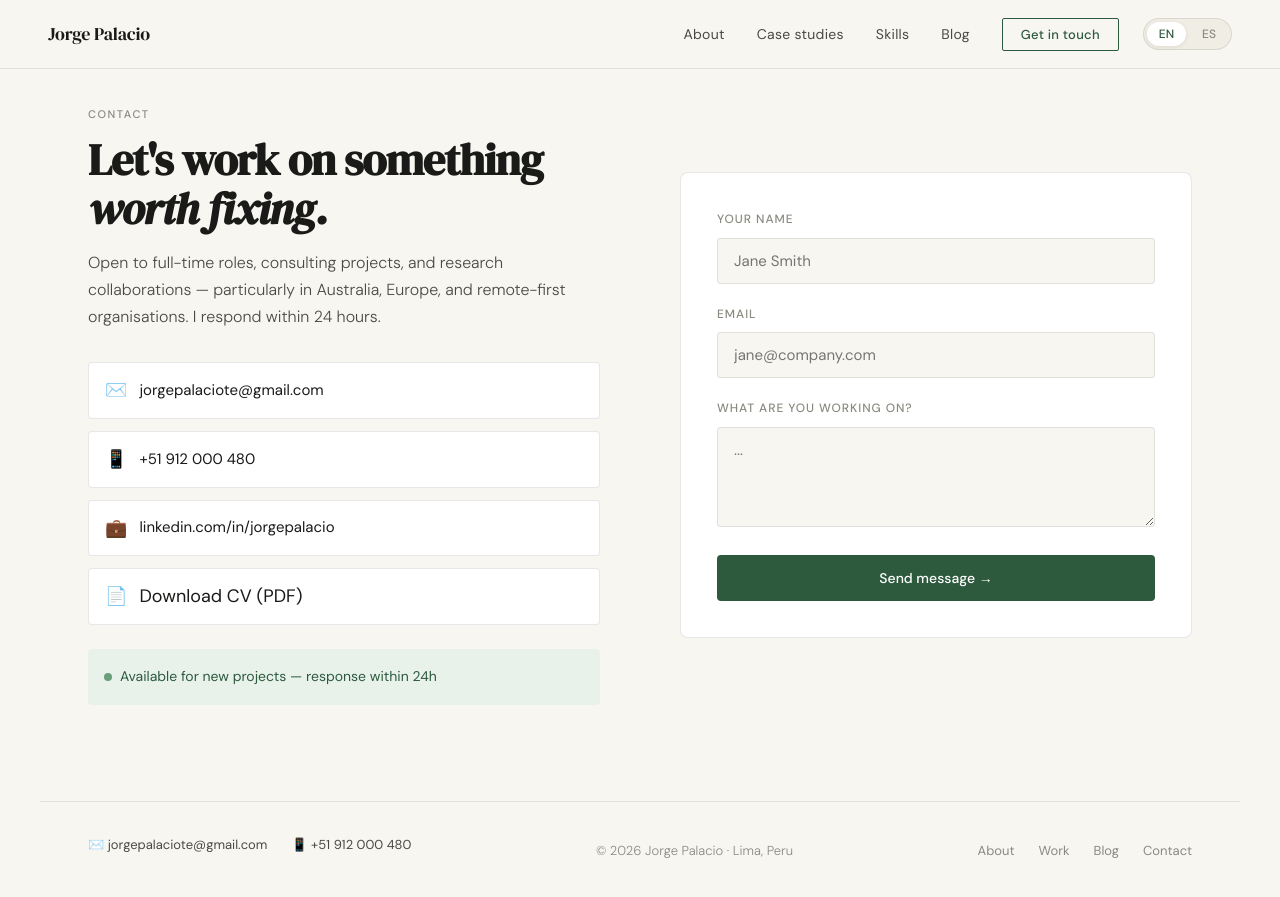
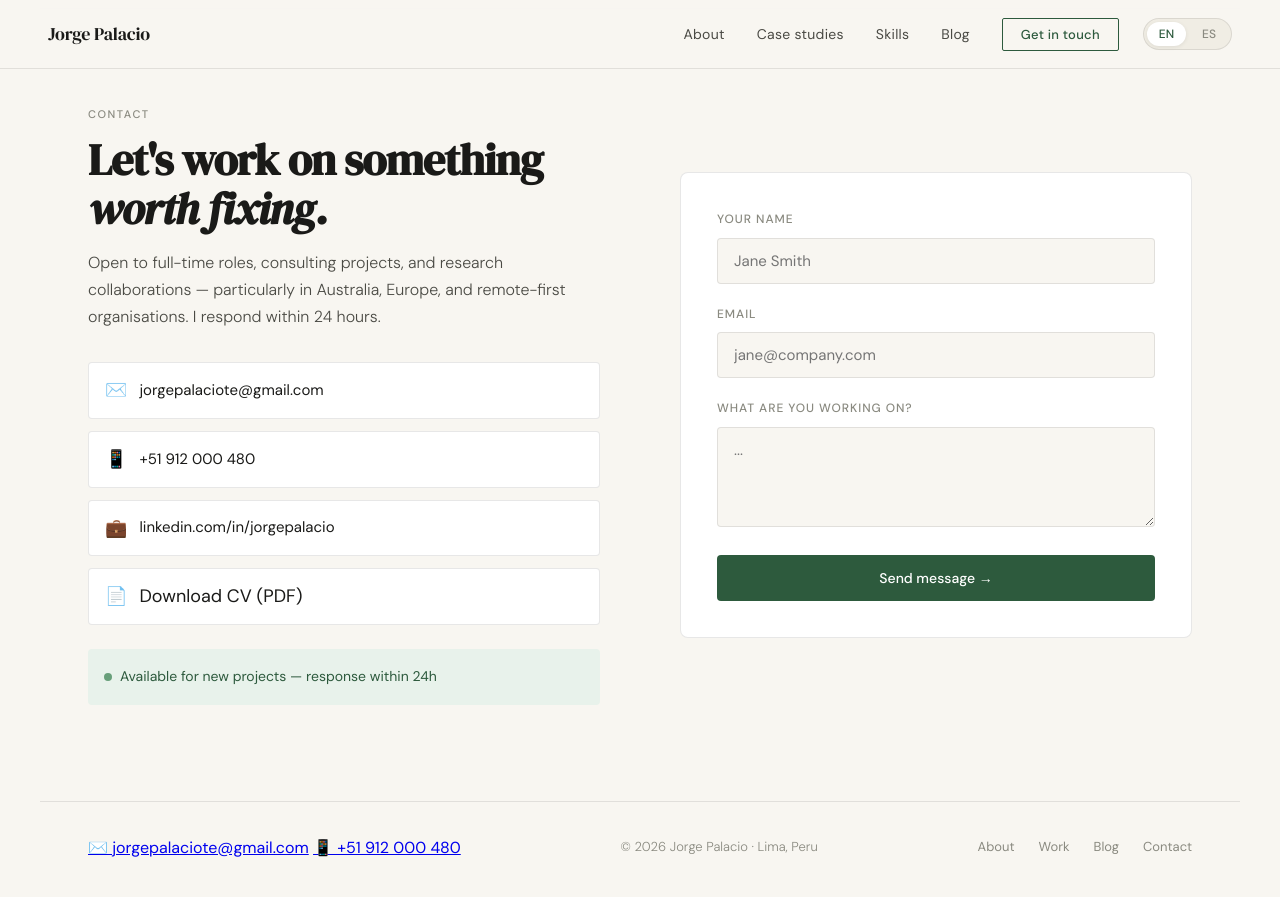
Before and after one commit to jorgepalaciot/Jorgepalaciot.github.io, a Jekyll site: the page built from index.html, in a window 1280 px wide and 900 px high, scrolled down 4189 px. Shown: the top 897 px of the window. Built offline with Jekyll 4.4.1, drawn with Linux system fonts in a browser that asks for light colours.

Commit message:
Update main.css

```diff
--- a/assets/css/main.css
+++ b/assets/css/main.css
@@ -173,9 +173,7 @@ footer p { font-size: 13px; color: var(--ink-faint); font-weight: 300; }
 .footer-links { display: flex; gap: 24px; }
 .footer-links a { font-size: 13px; color: var(--ink-faint); text-decoration: none; }
 .footer-links a:hover { color: var(--accent); }
-.footer-contact { display: flex; gap: 24px; flex-wrap: wrap; margin-bottom: 12px; }
-.footer-contact a { font-size: 13px; color: var(--ink-soft); text-decoration: none; transition: color .2s; }
-.footer-contact a:hover { color: var(--accent); }
+
 
 /* REVEAL */
 .reveal { opacity: 0; transform: translateY(24px); transition: opacity .6s ease, transform .6s ease; }
```
